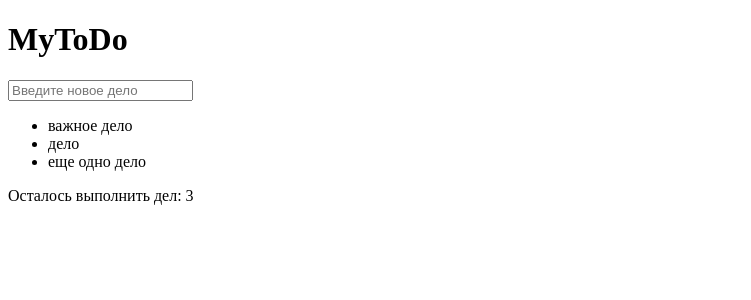
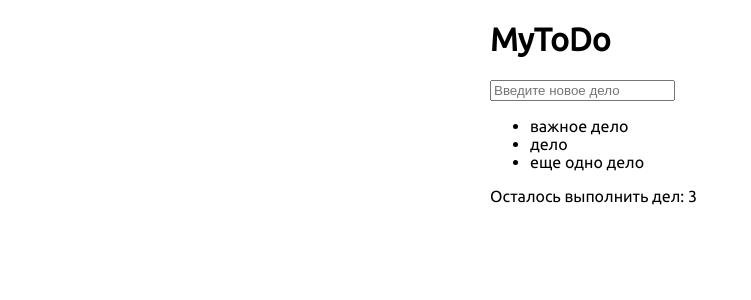
Before and after one commit to WebHeroSchool/MyToDo, a React (Create React App) app: page / in a window 1280 px wide. Shown: the top 300 px of the page, without its empty margins (0-751 px from the left). Built offline with nearby package versions, Linux system fonts and the light colour scheme.

Commit message:
task complete

```diff
--- /dev/null
+++ b/src/components/App/App.css
@@ -0,0 +1,7 @@
+@import '../Fonts/Fonts.css';
+
+.wrap{
+  margin: auto;
+  width: 300px;
+  font-family: 'Ubuntu';
+}
--- a/src/components/App/App.js
+++ b/src/components/App/App.js
@@ -2,7 +2,7 @@ import React from 'react';
 import ItemList from '../ItemList/ItemList';
 import Footer from '../Footer/Footer';
 import Input from '../Input/Input';
-
+import './App.css'
 
 const App = () => {
   const todoItems = [{
@@ -16,7 +16,7 @@ const App = () => {
   }];
 
 return(
-<div>
+<div className='wrap'>
   <h1>MyToDo</h1>
   <Input />
   <ItemList todoItems={todoItems}/>
--- /dev/null
+++ b/src/components/Fonts/Fonts.css
@@ -0,0 +1,8 @@
+@font-face {
+  font-family: 'Ubuntu';
+  src: url('./Ubuntu-Regular.woff2') format('woff2'),
+      url('./Ubuntu-Regular.woff') format('woff');
+  font-weight: normal;
+  font-style: normal;
+  font-display: swap;
+}
```
Also changed, not shown: src/components/Fonts/Ubuntu-Regular.woff (added), src/components/Fonts/Ubuntu-Regular.woff2 (added).
